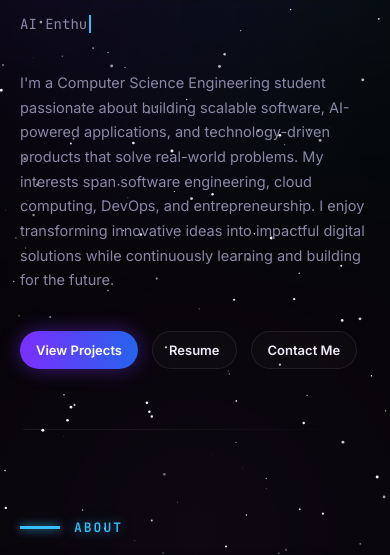
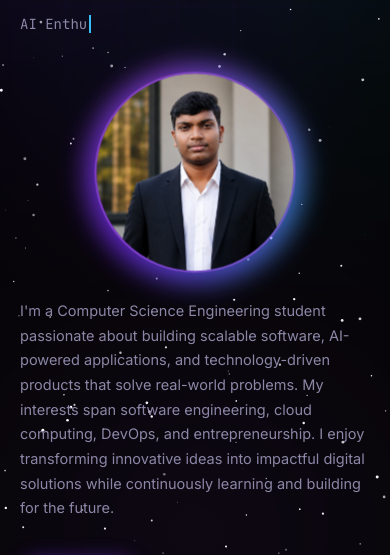
Before and after one commit to Advitnayak4311/portfolio, a website: page index.html in a window 390 px wide. Shown: the part 227-782 px from the top of the page. Drawn offline with Linux system fonts and the light colour scheme; no server answers.

Commit message:
fix: show avatar image on mobile with floating glow effect

```diff
--- a/index.html
+++ b/index.html
@@ -259,6 +259,46 @@ h1.hero-title .grad{
 /* orbit visual */
 .orbit-wrap{position:relative;height:550px;display:flex;align-items:center;justify-content:center;}
 @media (max-width:960px){.orbit-wrap{display:none;}}
+
+/* ---------- mobile avatar (visible only on mobile) ---------- */
+.mobile-avatar-wrap{
+  display:none;
+  position:relative;
+  width:200px;
+  height:200px;
+  margin:28px auto 24px;
+}
+.mobile-avatar-img{
+  width:100%;
+  height:100%;
+  border-radius:50%;
+  overflow:hidden;
+  position:relative;
+  z-index:2;
+  border:2px solid rgba(168,85,247,0.6);
+  box-shadow:0 0 30px rgba(123,47,255,0.35);
+  animation:floatAvatar 6s ease-in-out infinite;
+}
+.mobile-avatar-img img{
+  width:100%;
+  height:100%;
+  object-fit:cover;
+  transform:scale(1.48);
+  transform-origin:center 25%;
+}
+.mobile-avatar-glow{
+  position:absolute;
+  inset:-8px;
+  border-radius:50%;
+  background:conic-gradient(from 0deg,var(--violet),var(--purple),var(--cyan),var(--violet));
+  z-index:1;
+  opacity:0.7;
+  filter:blur(14px);
+  animation:rotateGlow 8s linear infinite;
+}
+@media (max-width:960px){
+  .mobile-avatar-wrap{display:flex;justify-content:center;align-items:center;}
+}
 .planet-avatar-wrap {
   width: 340px;
   height: 340px;
@@ -824,6 +864,15 @@ footer .flinks a:hover{color:var(--text);}
       <div class="hero-eyebrow reveal"><span class="dot-live"></span>AVAILABLE FOR INTERNSHIPS &amp; ENTRY ROLES</div>
       <h1 class="hero-title reveal">Hi, I'm<br><span class="grad">Advit Umesh Nayak</span></h1>
       <div class="hero-role reveal" id="rotatingRole">Computer Science Engineering Student<span class="cursor-blink">&nbsp;</span></div>
+
+      <!-- MOBILE AVATAR — shown only on mobile (hidden on desktop) -->
+      <div class="mobile-avatar-wrap reveal">
+        <div class="mobile-avatar-glow"></div>
+        <div class="mobile-avatar-img">
+          <img src="./avatar.jpg" alt="Advit Umesh Nayak">
+        </div>
+      </div>
+
       <p class="hero-desc reveal">I'm a Computer Science Engineering student passionate about building scalable software, AI-powered applications, and technology-driven products that solve real-world problems. My interests span software engineering, cloud computing, DevOps, and entrepreneurship. I enjoy transforming innovative ideas into impactful digital solutions while continuously learning and building for the future.</p>
       <div class="hero-cta reveal">
         <a href="#projects" class="btn btn-primary">View Projects</a>
```
